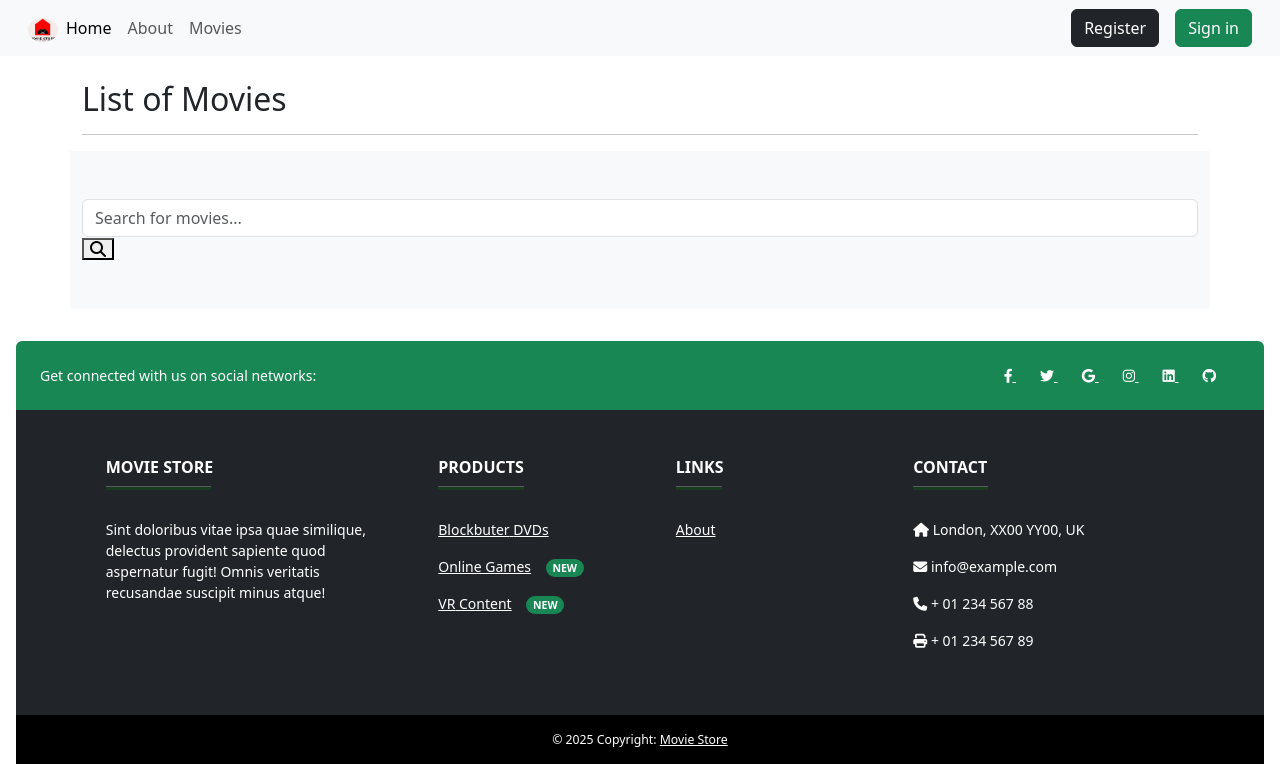
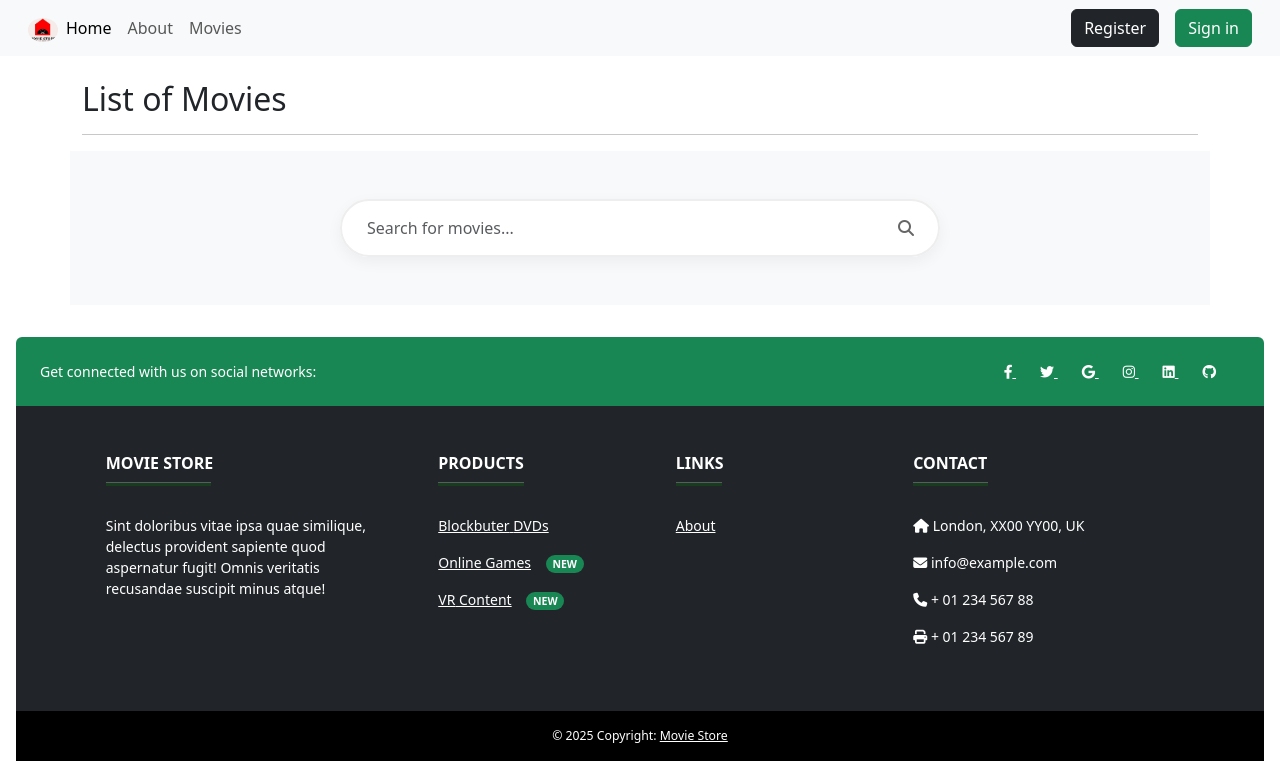
Before and after one commit to johnclamy/chrome-extension-starter, a Django app: page /movies/ in a window 1280 px wide. Shown: the top 764 px of the page. Run offline with Django 5.2, Linux system fonts and the light colour scheme; data that the repository does not hold is empty; some libraries are stand-ins or nearby versions.

Commit message:
add styles for the searchbar in movie/iindex.html

```diff
--- a/moviestore/moviestore/static/css/style.css
+++ b/moviestore/moviestore/static/css/style.css
@@ -1,12 +1,12 @@
-img {
-  max-width: 100%;
-}
-
 b,
 em,
 strong {
   font-weight: normal;
   font-style: normal;
+}
+
+img {
+  max-width: 100%;
 }
 
 .hero {
@@ -35,6 +35,59 @@ strong {
   background-size: 100% auto;
 }
 
+.searchbar-wrapper {
+  max-width: 600px;
+  margin: 0 auto;
+}
+
+.searchbar {
+  position: relative;
+  background: white;
+  border-radius: 30px;
+  box-shadow: 0 5px 15px rgba(0, 0, 0, 0.05);
+  transition: all 0.3s ease;
+}
+
+.searchbar:focus-within {
+  box-shadow: 0 8px 25px rgba(0, 0, 0, 0.01);
+  transform: translateY(-2px);
+}
+
+.searchbar-input {
+  border: 2px solid #eee;
+  border-radius: 30px;
+  padding: 15px 25px;
+  padding-right: 50px;
+  width: 100%;
+  transition: all 0.3s ease;
+}
+
+.searchbar-input:focus {
+  border-color: rgb(6, 85, 6);
+  box-shadow: none;
+}
+
+.searchbar-icon {
+  position: absolute;
+  right: 20px;
+  top: 50%;
+  transform: translateY(-50%);
+  cursor: pointer;
+  color: #666;
+  transition: all 0.3s ease;
+  border: none;
+  background-color: white;
+}
+
+.searchbar:focus-within .search-icon {
+  color: rgb(6, 85, 6);
+}
+
+.searchbar:focus-within .suggestions {
+  opacity: 1;
+  transform: translateY(0);
+}
+
 .img-card-200 {
   width: fit-content;
   max-height: 200px;
```
